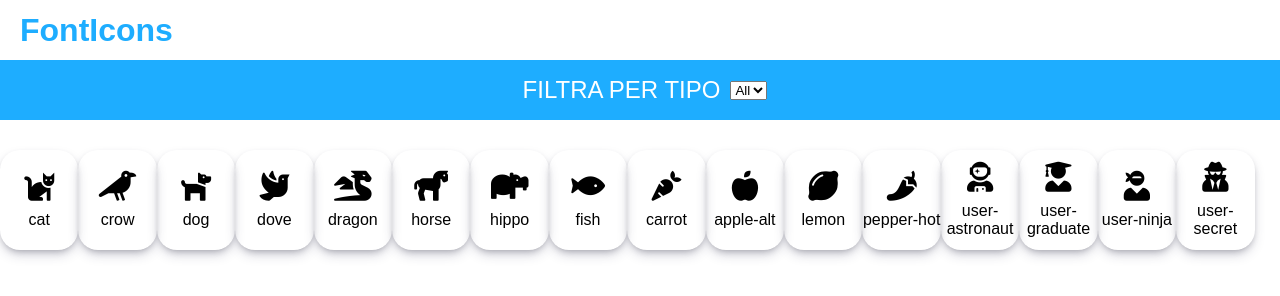
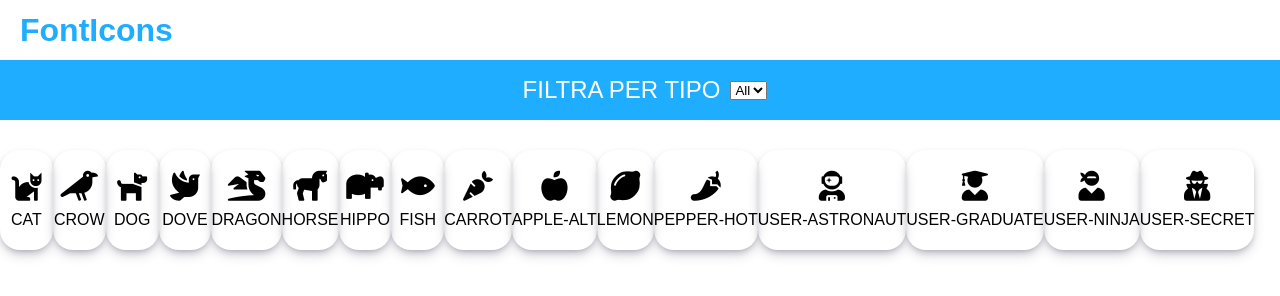
Before and after one commit to Marcotexcode/js-es6-icons, a plain HTML site: page index.html in a window 1280 px wide. Drawn offline with Linux system fonts and the light colour scheme.

Commit message:
add funzione globale

```diff
--- a/css/style.css
+++ b/css/style.css
@@ -49,7 +49,7 @@ main {
     margin-top: 30px;
     display: flex;
     justify-content: space-around;
-
+    white-space: nowrap;
 }
 
 .box1 {
@@ -69,3 +69,7 @@ main {
     margin-bottom: 10px;
     font-size: 30px;
 }
+
+.box1 p {
+    text-transform: uppercase;
+}
--- a/js/script.js
+++ b/js/script.js
@@ -98,15 +98,33 @@ const icons = [
     },
   ];
 
-  icons.forEach((element) => {
+print(icons);
+
+
+
+
+
+
+
+
+
+
+// FUNZIONI
+
+function print(array) {
+  array.forEach((element) => {
+
+    const {name, prefix, family} = element;
 
     document.getElementById('icons').innerHTML +=
 
     `
         <div class="box1">
-            <span><i class="${element.prefix} ${element.family}"></i><p>${element.name}</p></span>
+            <span><i class="${prefix} ${family}"></i><p>${name}</p></span>
         </div>
 
     `
 
   });
+
+}
```
